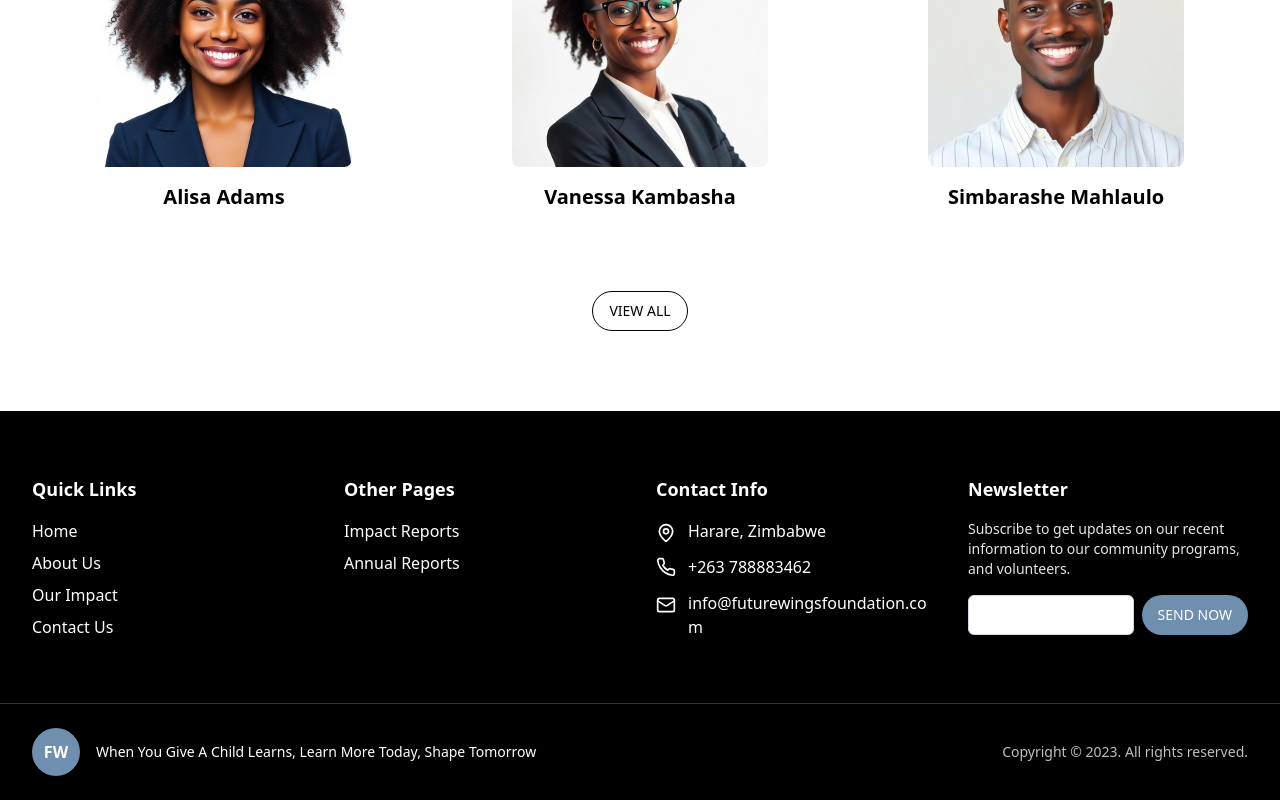
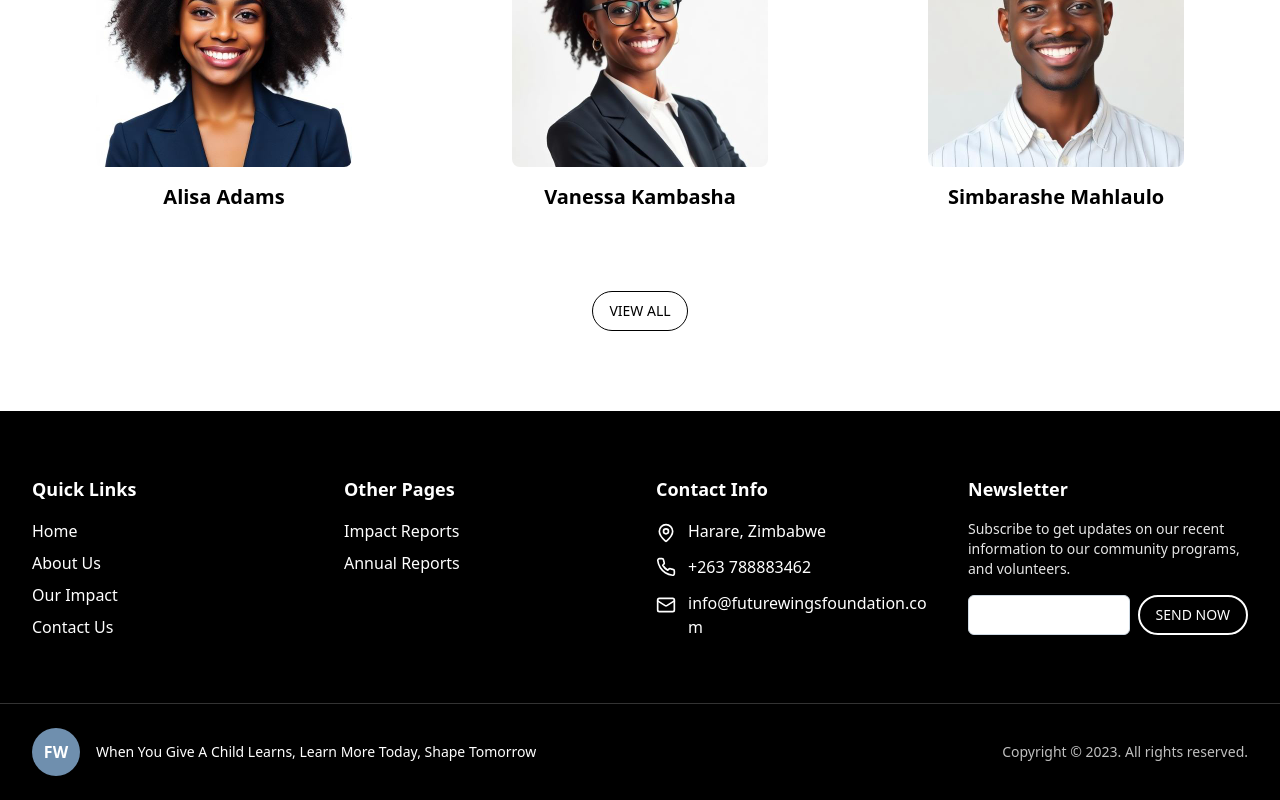
Before and after one commit to myTestAccount263/pigment-palette-perfect-34, a React (Vite) app: page / in a window 1280 px wide. Shown: the part 1653-2453 px from the top of the page. Built offline with nearby package versions, Linux system fonts and the light colour scheme.

Commit message:
Refactor button styles
Update button styles to match the design, focusing on the footer button.

```diff
--- a/src/components/Footer.tsx
+++ b/src/components/Footer.tsx
@@ -58,8 +58,8 @@ const Footer = () => {
                 className="bg-background text-foreground text-sm flex-1"
               />
               <Button
-                variant="secondary"
-                className="bg-primary text-primary-foreground hover:bg-primary/90 text-sm whitespace-nowrap"
+                variant="rounded"
+                className="text-background text-sm whitespace-nowrap"
               >
                 SEND NOW
               </Button>
```
